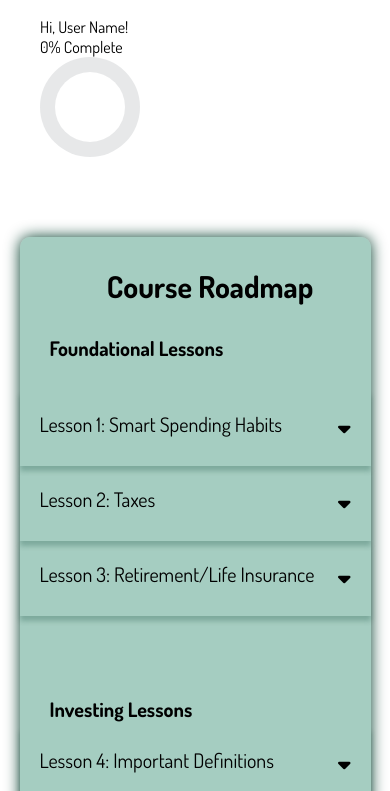
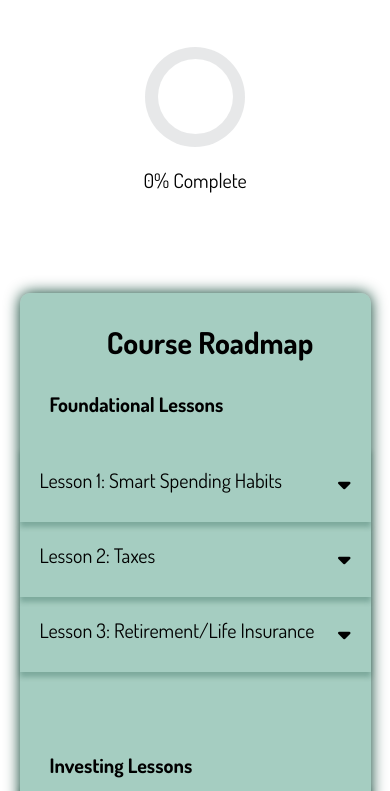
Before and after one commit to mads-byte/Catapult, a website: page public/dashboard/dashboard.html in a window 390 px wide. Shown: the part 53-844 px from the top of the page. Drawn offline with Linux system fonts and the light colour scheme; a web font is replaced by a local one.

Commit message:
styled progress circle + responsiveness

```diff
--- a/backend/signin.js
+++ b/backend/signin.js
@@ -28,7 +28,6 @@ router.post('/api/signin', async (req, res) => {
       success: true,
       user: { id: u.id, username, first_name: u.first_name, last_name: u.last_name },
     });
-    sessionStorage.setItem('name', `${u.first_name}`)
   } catch (err) {
     console.error('signin error', err);
     res.status(500).json({ error: 'Server error' });
--- a/public/dashboard/dashboard.css
+++ b/public/dashboard/dashboard.css
@@ -74,24 +74,32 @@
 }
 
 #userData {
-    padding-left: 40px;
+    padding-left: 60px;
+    width: fit-content;
 }
 
 #circleChartOuter {
-    width: 100px;
-    height: 100px;
+    width: 200px;
+    height: 200px;
     border-radius: 50%;
     background: conic-gradient(#e7e8e9 100%, #003D20 0%, #B1CD2B 0%);
 }
 
 #circleChartInner {
-    width: 70px;
-    height: 70px;
+    width: 150px;
+    height: 150px;
     background-color: white;
     border-radius: 50%;
     margin: auto;
     position: relative;
-    top: 15px;
+    top: 25px;
+}
+
+.percent {
+    width: fit-content;
+    margin: auto;
+    padding: 20px;
+    font-size: 24px;
 }
 
 .course-outline {
@@ -533,4 +541,28 @@
         margin-top: 50px;
     }
 
+
+    #userData {
+        margin-top: 30px;
+        padding-left: 0px;
+        width: 100vw;
+    }
+
+    #circleChartOuter {
+        margin: auto;
+        width: 100px;
+        height: 100px;
+    }
+
+    #circleChartInner {
+        width: 75px;
+        height: 75px;
+        top: 12px;
+    }
+
+    .percent {
+        font-size: 20px;
+    }
+
+
 }
--- a/public/dashboard/dashboard.html
+++ b/public/dashboard/dashboard.html
@@ -19,11 +19,10 @@
         </div>
     </header>
     <section id="userData">
-        <div>Hi, <span id="nameOfUser">User Name</span>!</div>
-        <div><span id="percentageDisplay">0</span>% Complete</div>
         <div id="circleChartOuter">
             <div id="circleChartInner"></div>
         </div>
+        <div class="percent"><span id="percentageDisplay">0</span>% Complete</div>
     </section>
     <div class="course-outline">
         <div class="roadmap-header">
--- a/public/dashboard/dashboard.js
+++ b/public/dashboard/dashboard.js
@@ -6,7 +6,7 @@ for (let i = 0; i < 6; i++) {
         completed++;
     }
 }
-console.log(sessionStorage.getItem('name'))
+
 
 let percentageCompleteStr = ((completed / 6) * 100).toFixed(1)
 let percentageComplete = parseFloat(percentageCompleteStr)
--- a/public/learn/learn.css
+++ b/public/learn/learn.css
@@ -381,6 +381,9 @@
     background-color: #B1CD2B;
 }
 
+footer {
+    margin-top: 80px;
+}
 
 .ft-section h3 {
     margin-bottom: 10px;
```
